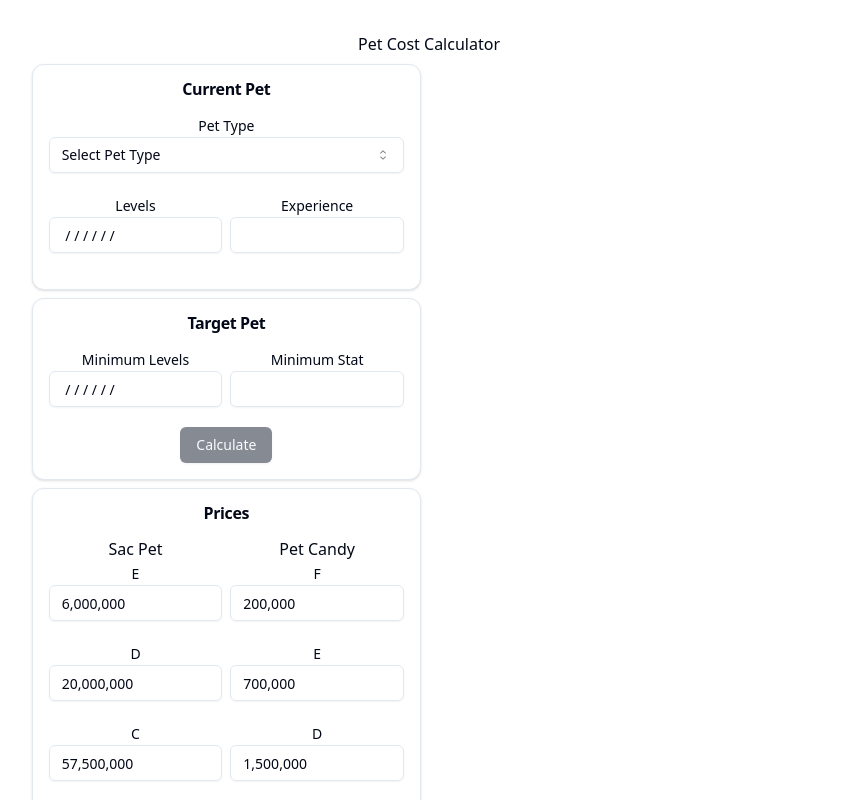
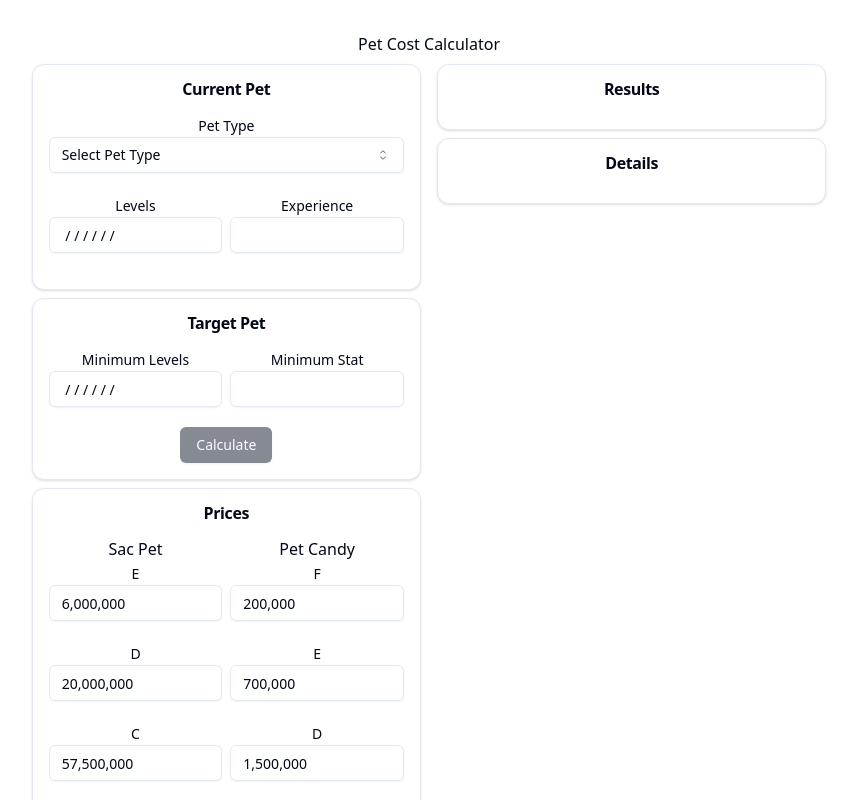
Before and after one commit to krotomo/flyff-calculator, a React (Vite) app: page / in a window 1280 px wide. Shown: the top 800 px of the page, without its empty margins (211-1068 px from the left). Built offline with nearby package versions, Linux system fonts and the light colour scheme.

Commit message:
preview of page when form isnt filled yet... will need to keep working on that

```diff
--- a/src/components/pet-calculator.tsx
+++ b/src/components/pet-calculator.tsx
@@ -42,8 +42,7 @@ export default function PetCalculator() {
             setPetState={setPetState}
           ></PetInput>
         </div>
-        {showResults &&
-          <div className="basis-1/3">
+        <div className="basis-1/3 max-w-md">
           <PetResults
             petType={petType}
             levels={levels}
@@ -54,10 +53,6 @@ export default function PetCalculator() {
             candyPrices={candyPrices}
           ></PetResults>
         </div>
-        }
-        {!showResults &&
-          <div className="basis-1/3 max-w-md" />
-        }
       </div>
     </div>
   )
--- a/src/components/pet-results.tsx
+++ b/src/components/pet-results.tsx
@@ -136,6 +136,23 @@ export default function PetResults({ petType, levels, exp, statGoal, levelsGoal,
   sacPrices: Record<SacTier, number>;
   candyPrices: Record<RaiseTier, number>;
 }) {
+  // If form hasn't been filled...
+  if (!petType) return (
+    <div>
+      <Card className="m-2">
+        <CardHeader>
+          <CardTitle>Results</CardTitle>
+        </CardHeader>
+        <CardContent></CardContent>
+      </Card>
+      <Card className="m-2">
+        <CardHeader>
+          <CardTitle>Details</CardTitle>
+        </CardHeader>
+        <CardContent></CardContent>
+      </Card>
+    </div>
+  )
   // CALCULATOR LOGIC BELOW
   // Cost of raising by tier
   const costUp: Record<RaiseTier, number> = {} as Record<RaiseTier, number>
@@ -146,7 +163,6 @@ export default function PetResults({ petType, levels, exp, statGoal, levelsGoal,
     else {
       costUp[tier as RaiseTier] = candyPerTier[tier as RaiseTier] * candyPrices[tier as RaiseTier]
     }
-
   })
 
   // Cost of sac pet by tier
```
Lines whose indentation alone changed are shown as unchanged.
